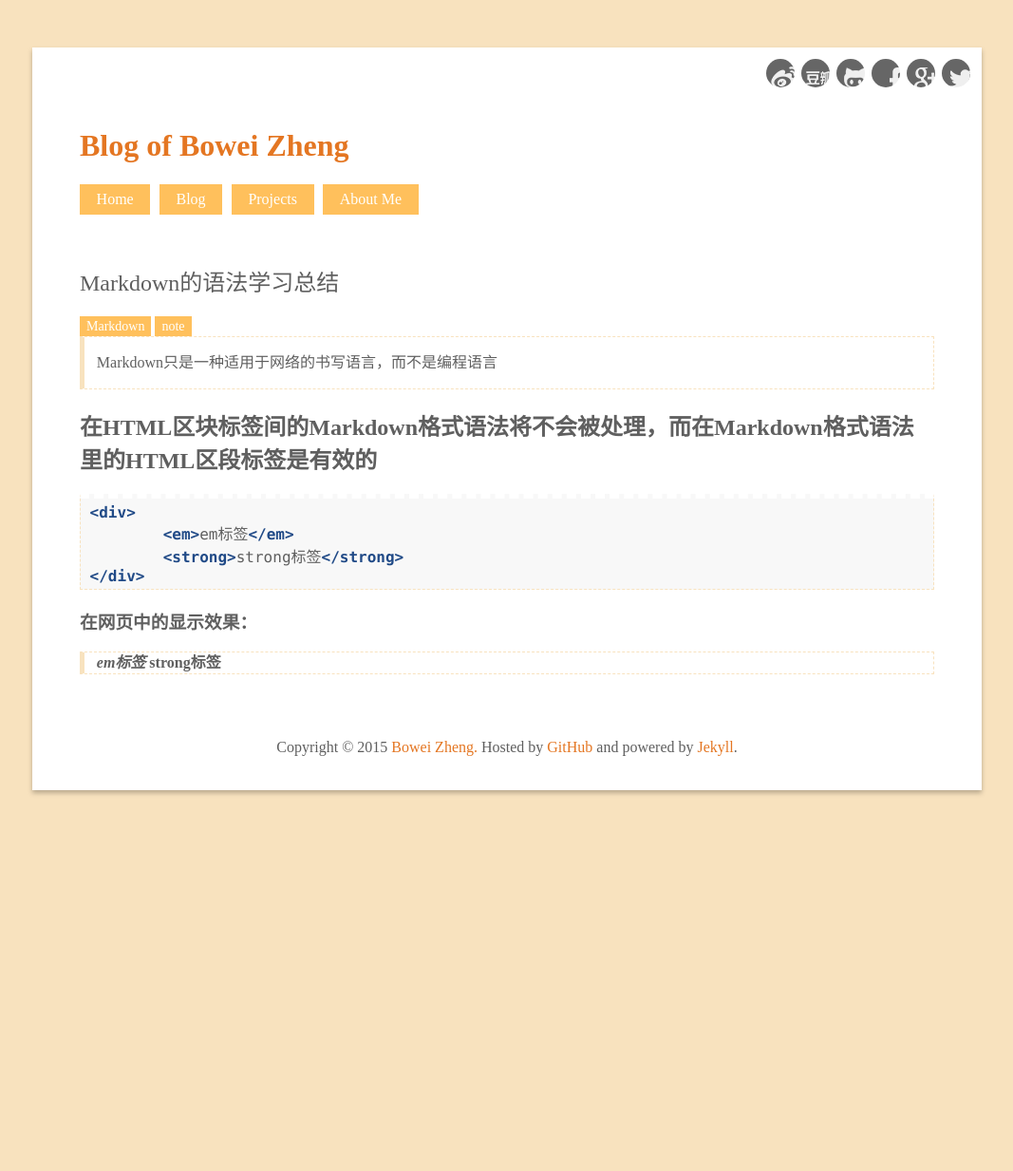
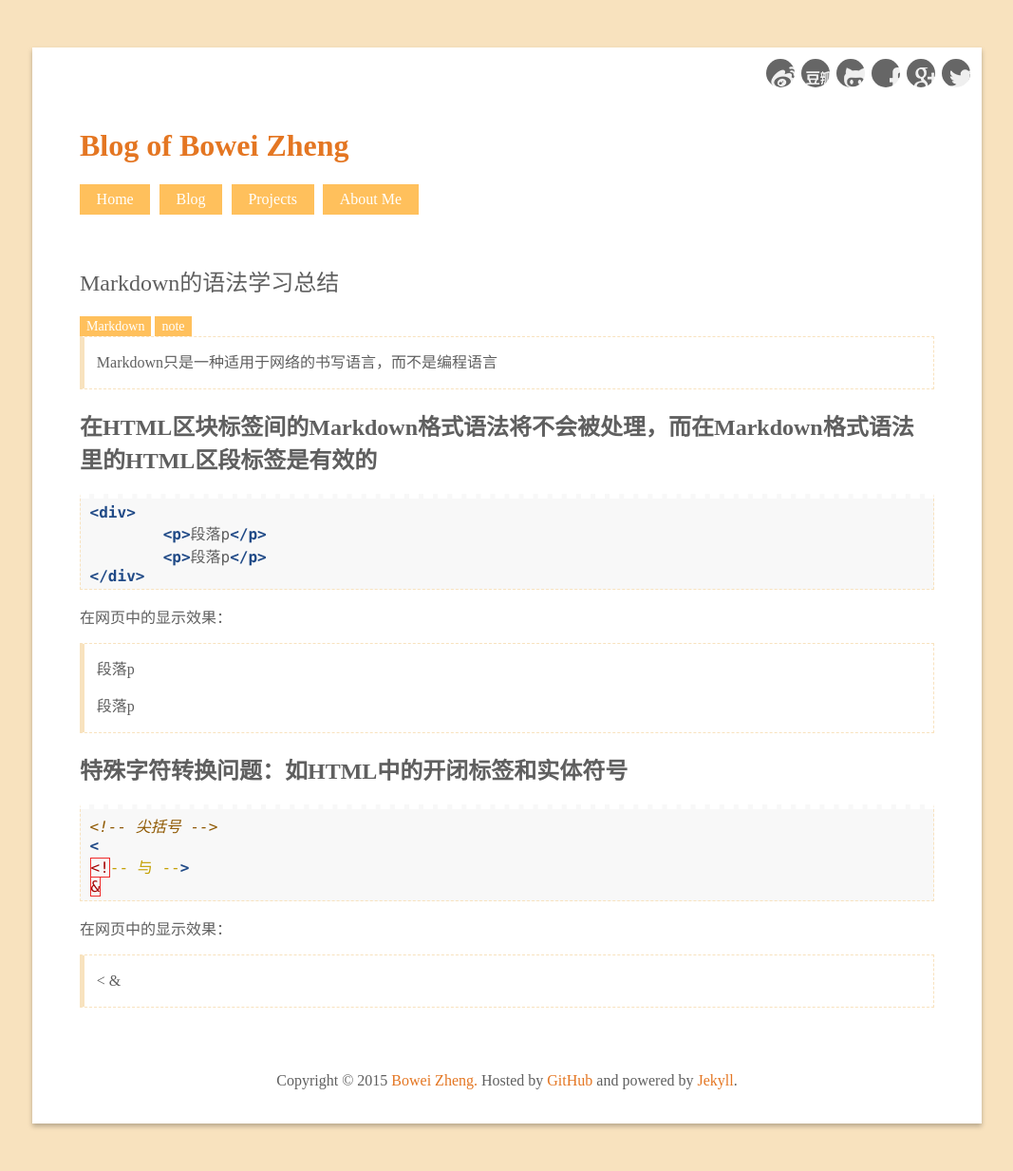
Before and after one commit to wynn719/blog, a Jekyll site: the page built from _posts/2015-02-15-Markdown-note.md, in a window 1280 px wide. Shown: the whole page at 95% size, without its empty margins (106-1173 px from the left). Built offline with Jekyll 4.4.1, drawn with Linux system fonts in a browser that asks for light colours; comment, search, counter and statistics services are not loaded; before the commit the page ends 900 px from its top, so only the background shows below that.

Commit message:
update post

```diff
--- a/_posts/2015-02-15-Markdown-note.md
+++ b/_posts/2015-02-15-Markdown-note.md
@@ -17,14 +17,28 @@ categories:
 
 {% highlight html %}
 <div>
-	<em>em标签</em>
-	<strong>strong标签</strong>
+	<p>段落p</p>
+	<p>段落p</p>
 </div>
 {% endhighlight %}
 
-### 在网页中的显示效果：
+在网页中的显示效果：
 
 > <div>
-> 	<em>em标签</em>
-> 	<strong>strong标签</strong>
+> 	<p>段落p</p>
+> 	<p>段落p</p>
 > </div>
+
+## 特殊字符转换问题：如HTML中的开闭标签和实体符号
+
+{% highlight html %}
+<!-- 尖括号 -->
+<
+<!-- 与 -->
+&
+{% endhighlight %}
+
+在网页中的显示效果：
+
+> <
+> &
```
